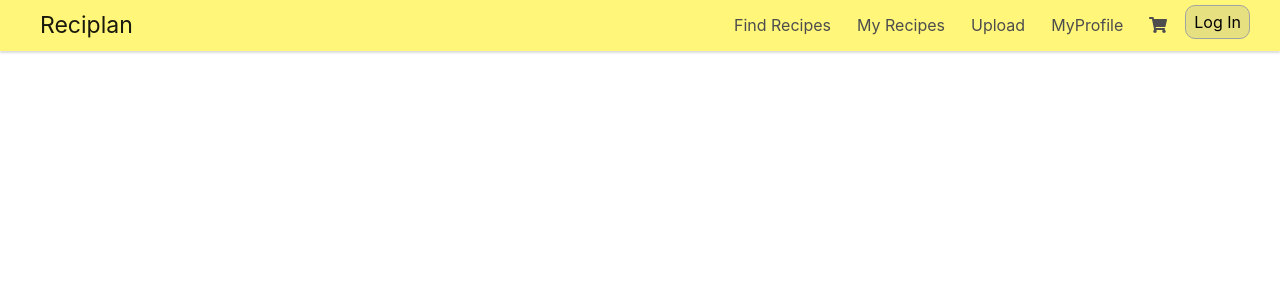
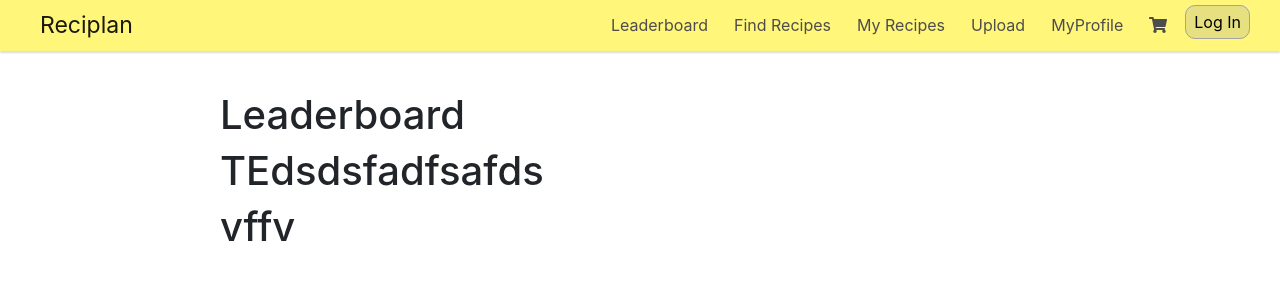
Before and after one commit to olphil99/reciplan, a React (Create React App) app: page /leaderboard in a window 1280 px wide. Shown: the top 300 px of the page. Built offline with nearby package versions, Linux system fonts and the light colour scheme; no server answers.

Commit message:
Added leaderboard

```diff
--- a/src/components/App.js
+++ b/src/components/App.js
@@ -12,6 +12,7 @@ import Login from './login.js';
 import NewUser from './newuser.js';
 import MyRecipes from './myrecipes.js';
 import Search from './search.js';
+import Leaderboard from './leaderboard.js';
 
 class App extends Component {
   constructor(props) {
@@ -45,6 +46,7 @@ class App extends Component {
             <Route path="/editprofile" component={EditProfile} />
             <Route path="/myrecipes" component={MyRecipes} />
             <Route path="/search" component={Search} />
+            <Route path="/leaderboard" component={Leaderboard} />
           </Switch>
         </React.Fragment>
       </Router>
--- /dev/null
+++ b/src/components/leaderboard.js
@@ -0,0 +1,59 @@
+import React, { Component } from 'react';
+import { Container, Row, Col, Button, Form, FormGroup, Label, Input, FormText } from 'reactstrap';
+import '../css/recipe.css';
+import axios from 'axios';
+import UserProfile, { SERVICE_URL } from '../utils.js';
+import NotLoggedIn from './notloggedin.js';
+import NewRecipe from './newrecipe.js';
+
+/**
+ * Displays leaderboard.
+ * @extends Component
+ */
+class Leaderboard extends Component {
+  constructor(props) {
+    super(props);
+    this.state = {
+      leaderboard: [<h1>TEdsdsfadfsafds</h1>,<h1>vffv</h1>]
+    }
+  }
+
+  async getLeaderboard() {
+    try {
+      const response = await axios.get(`${SERVICE_URL}/AF1/`);
+      const data = await response;
+      var dat = JSON.parse(data['data']);
+      console.log(dat);
+      let t = [];
+      for (var i = 0; i < dat.length; i++) {
+        t.push(<div key={dat[i].name}>{dat[i].name} {dat[i].count} total favorites</div>);
+      }
+      console.log(t);
+      this.setState({ leaderboard: t });
+      return data;
+    } catch(e) {
+      console.log('Encountered an error getting leaderboard.');
+      console.log(e.toString());
+      return {};
+    }
+  }
+
+  componentDidMount() {
+    this.getLeaderboard();
+  }
+
+  render() {
+    return(
+      <Container>
+        <Row>
+          <Col md="12">
+            <h1> Leaderboard </h1>
+            {this.state.leaderboard.map(child => child)}
+          </Col>
+        </Row>
+      </Container>
+    )
+  }
+}
+
+export default Leaderboard;
--- a/src/components/navigation.js
+++ b/src/components/navigation.js
@@ -29,6 +29,9 @@ class Navigation extends Component {
           <Collapse isOpen={this.state.isOpen} navbar>
             <Nav className="mr-auto" navbar>
               <NavItem>
+                <NavLink href="/leaderboard/">Leaderboard</NavLink>
+              </NavItem>
+              <NavItem>
                 <NavLink href="/search/">Find Recipes</NavLink>
               </NavItem>
               <NavItem>
```
Also changed, not shown: 1 other file (tests, documents, lock files or other folders).
